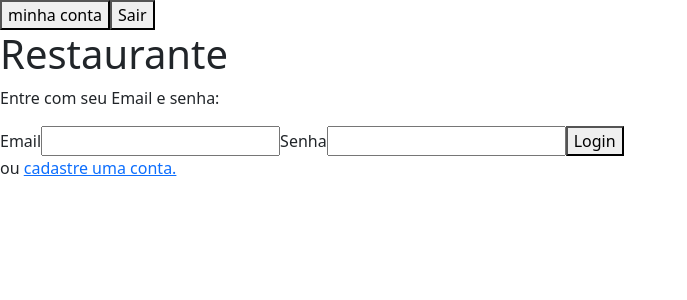
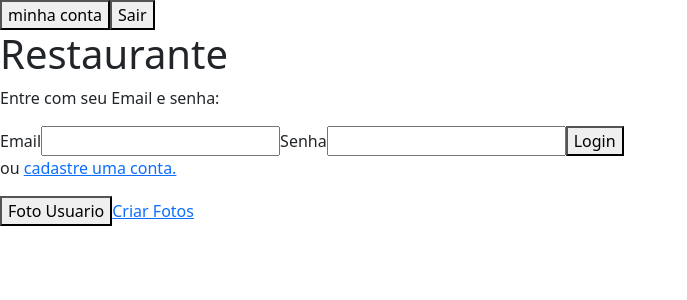
Before and after one commit to DiegoHCR-code/TrabalhoFinalBD2, a React (Create React App) app: page / in a window 1280 px wide. Shown: the top 300 px of the page, without its empty margins (0-687 px from the left). Built offline with nearby package versions, Linux system fonts and the light colour scheme; no server answers.

Commit message:
Casatrar foto

```diff
--- a/src/componentes/Home.jsx
+++ b/src/componentes/Home.jsx
@@ -49,6 +49,9 @@ function App() {
         :
         <Auth />
       }
+      <div>
+      <button onClick={() => navigate('/FotoUsuario', {state: { user: {...user, propria: true } }})}>Foto Usuario</button>
+      <a href="CriarFoto">Criar Fotos</a></div>
     </>
   );
 }
```
